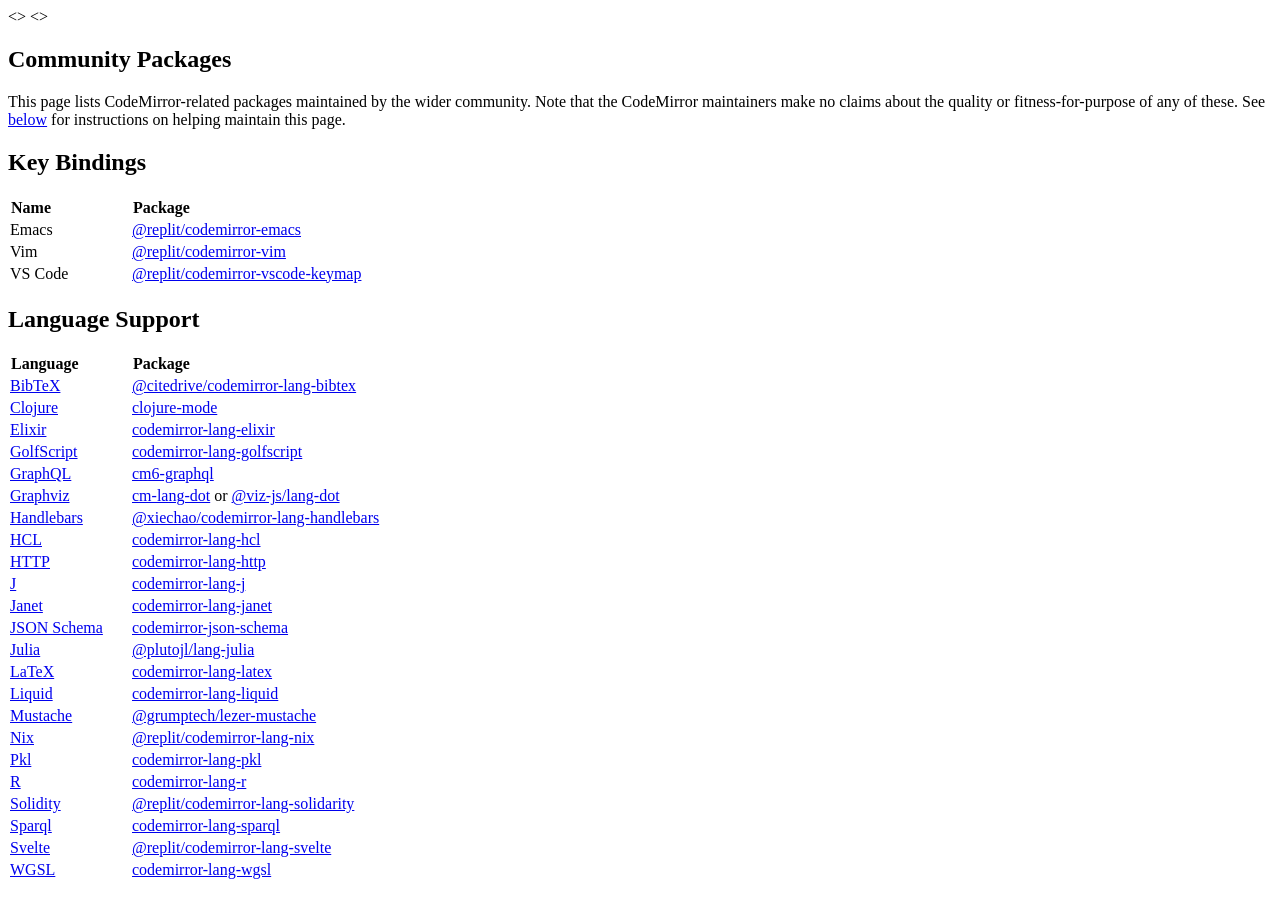
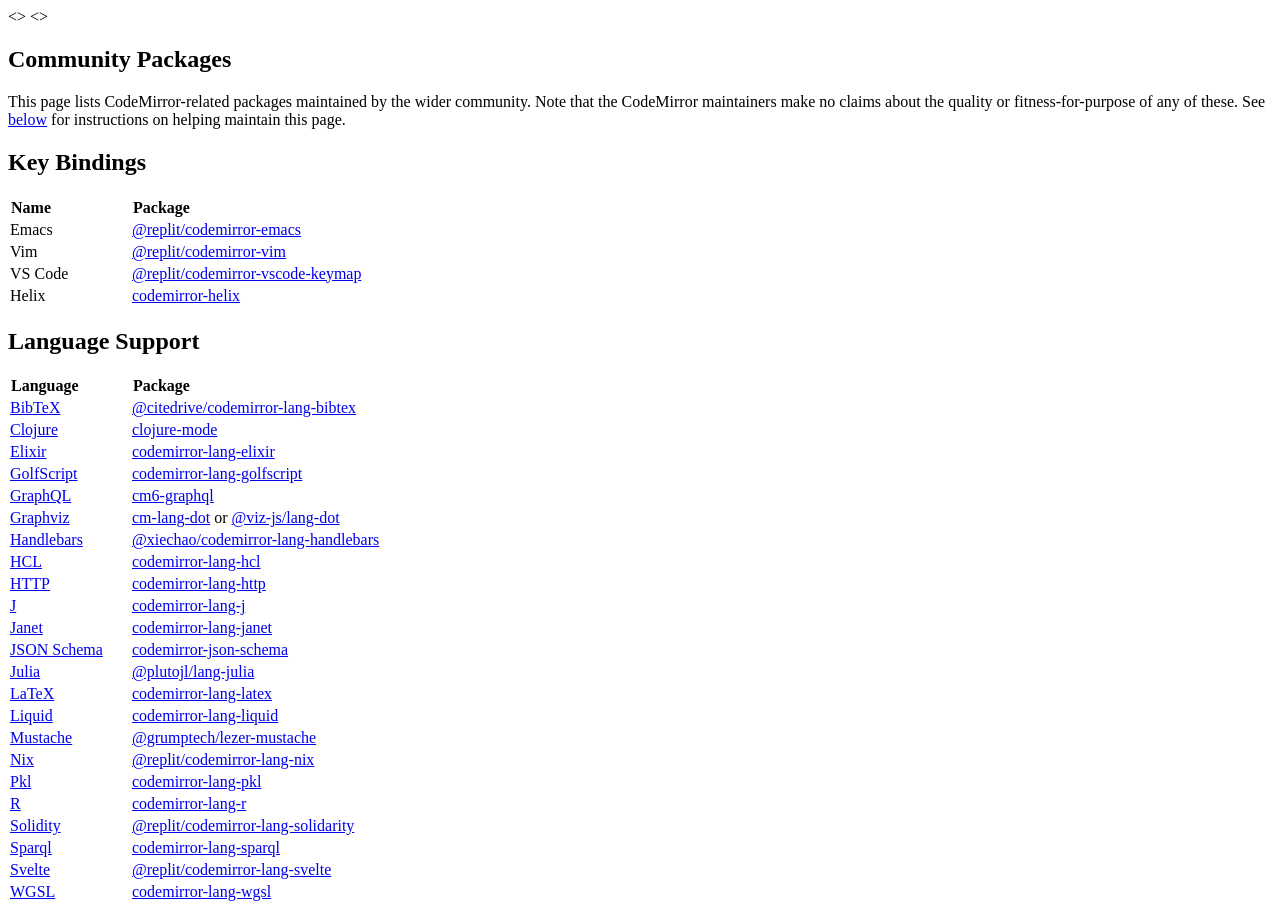
Before and after one commit to codemirror/website, a website: page site/docs/community/index.html in a window 1280 px wide. Shown: the top 905 px of the page. Drawn offline with Linux system fonts and the light colour scheme.

Commit message:
Link Helix keymap on community page

```diff
--- a/site/docs/community/index.html
+++ b/site/docs/community/index.html
@@ -26,6 +26,7 @@
   <tr><td>Emacs</td><td><a href="https://github.com/replit/codemirror-emacs">@replit/codemirror-emacs</a></td></tr>
   <tr><td>Vim</td><td><a href="https://github.com/replit/codemirror-vim">@replit/codemirror-vim</a></td></tr>
   <tr><td>VS Code</td><td><a href="https://github.com/replit/codemirror-vscode-keymap">@replit/codemirror-vscode-keymap</a></td></tr>
+  <tr><td>Helix</td><td><a href="https://gitlab.com/_rvidal/codemirror-helix">codemirror-helix</a></td></tr>
 </table>
 
 <h2 id=language>Language Support</h2>
```
